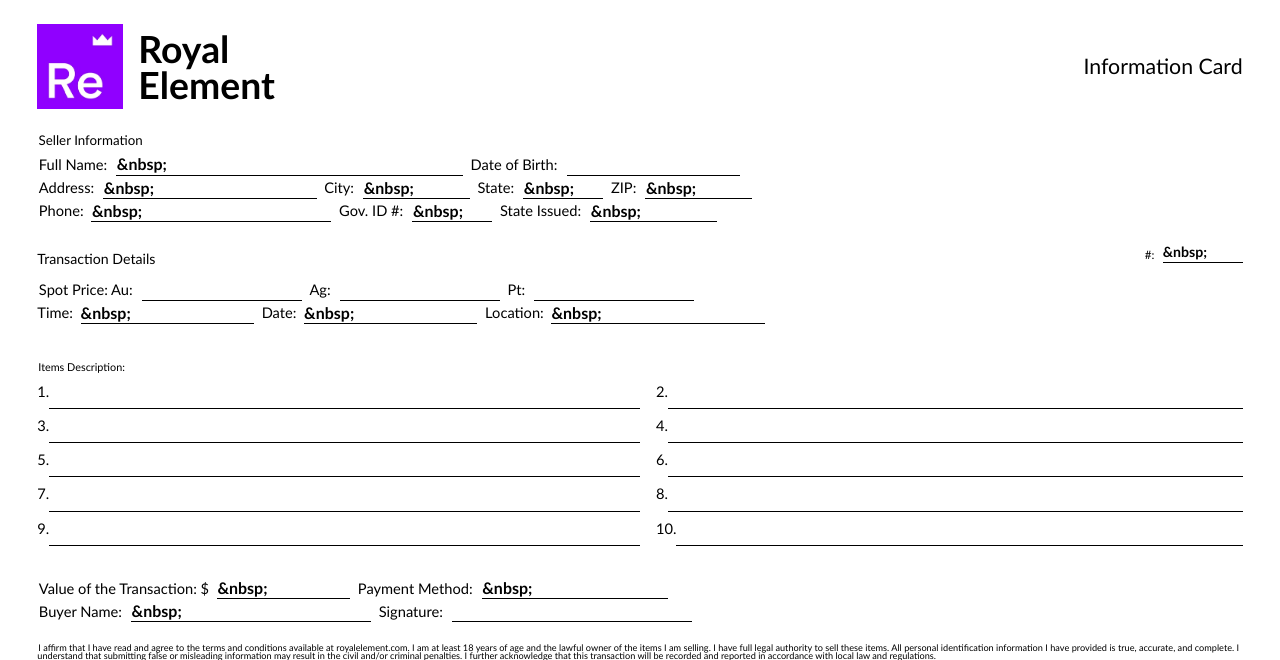
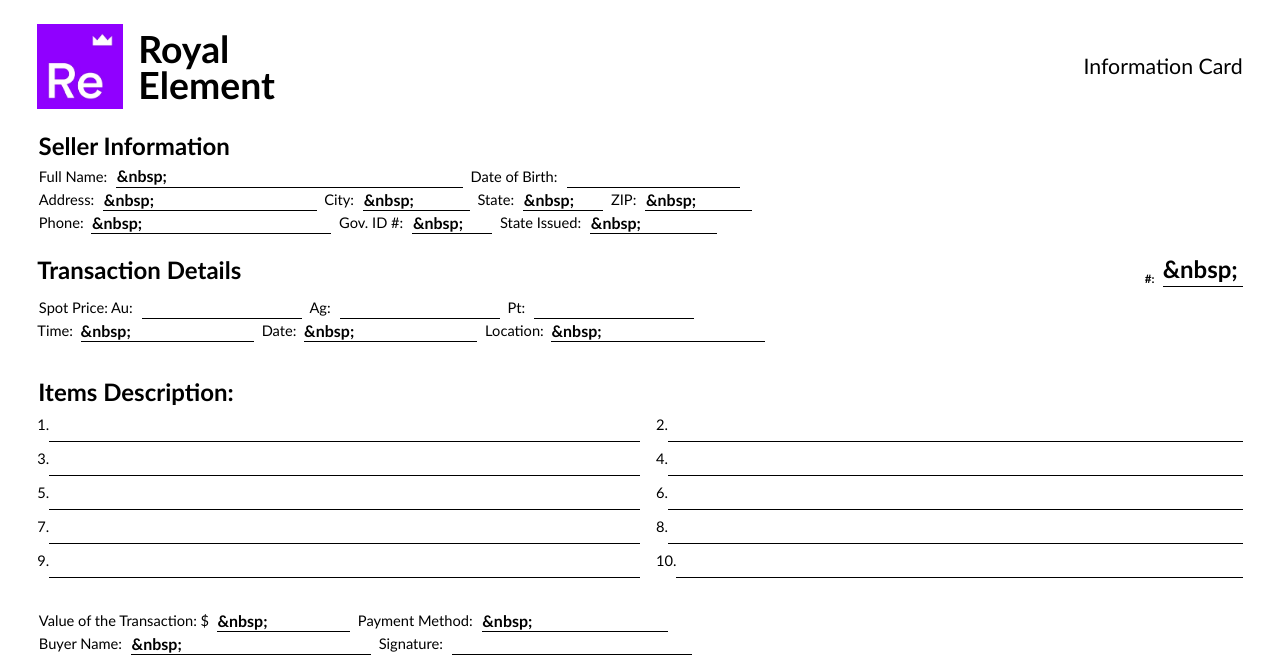
Before and after one commit to Rtchapae/goldtocash, a Laravel app: template back/resources/views/pdf/offline_order.blade.php in a window 1280 px wide. Shown: the top 660 px of the page. Run offline with Laravel 12, Linux system fonts and the light colour scheme; the template is opened without the code that fills it, so the values that code supplies are empty; parts of the project's set-up code (start-up, migrations or seed data) failed here and were passed over.

Commit message:
Make Information Card section titles larger and bold.
Co-authored-by: Cursor <cursoragent@cursor.com>

```diff
--- a/back/resources/views/layouts/pdf.blade.php
+++ b/back/resources/views/layouts/pdf.blade.php
@@ -97,8 +97,9 @@
             margin-left: 0.95pt;
         }
         .print-section-title-text {
-            font-size: 1.3333rem;
-            line-height: 107%;
+            font-size: 18pt;
+            font-weight: 700;
+            line-height: 1.1;
         }
         /* Field Lines */
         .print-field-line {
@@ -174,14 +175,15 @@
             margin-bottom: 7.45pt;
             margin-left: 0pt;
             page-break-after: avoid;
-            font-size: 16pt;
+            font-size: 18pt;
             font-family: "Calibri", sans-serif;
             color: black;
-            font-weight: normal;
+            font-weight: 700;
             width: 100%;
         }
         .print-transaction-title span:first-child {
-            font-size: 1.4167rem;
+            font-size: 18pt;
+            font-weight: 700;
         }
         .print-transaction-no {
             font-size: 1.1667rem;
@@ -208,8 +210,9 @@
             text-indent: -0.5pt;
         }
         .print-items-title span {
-            font-size: 1.0833rem;
-            line-height: 107%;
+            font-size: 18pt;
+            font-weight: 700;
+            line-height: 1.1;
         }
         .print-items-table {
             width: 100%;
```
